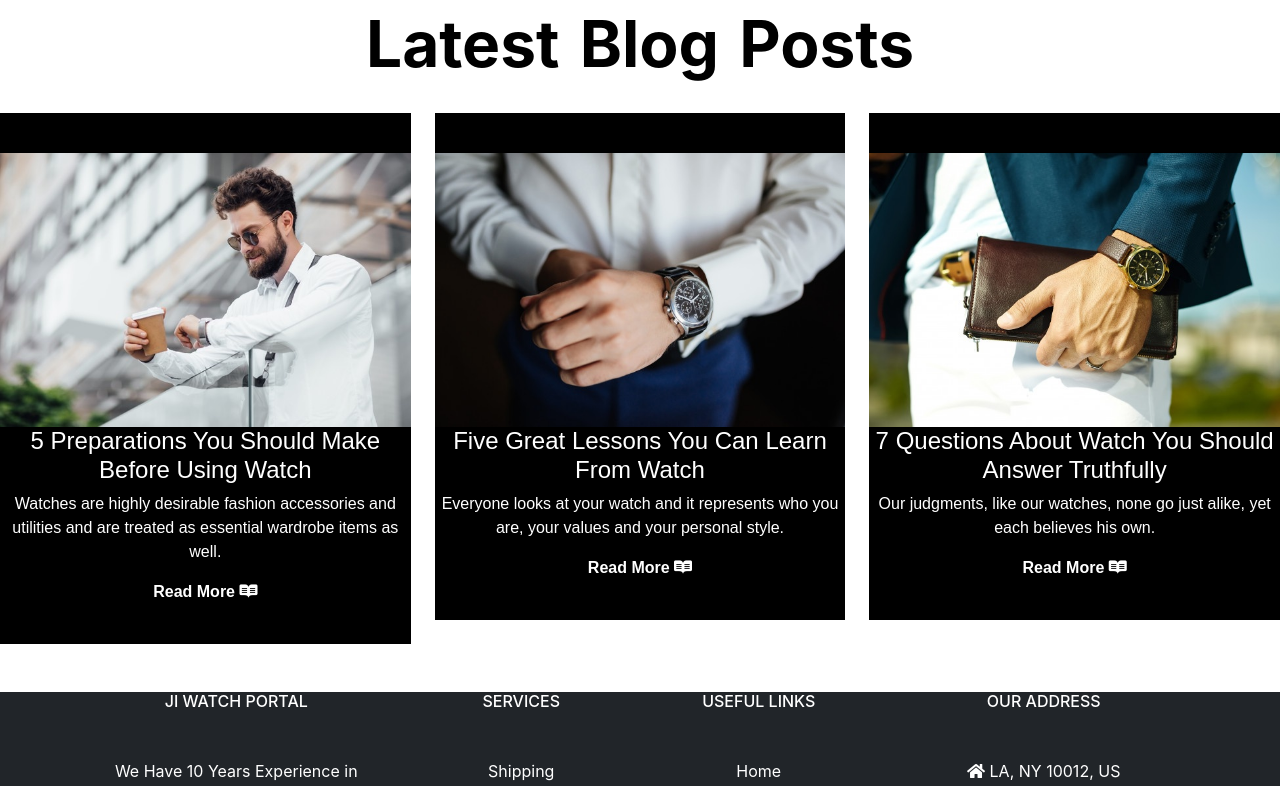
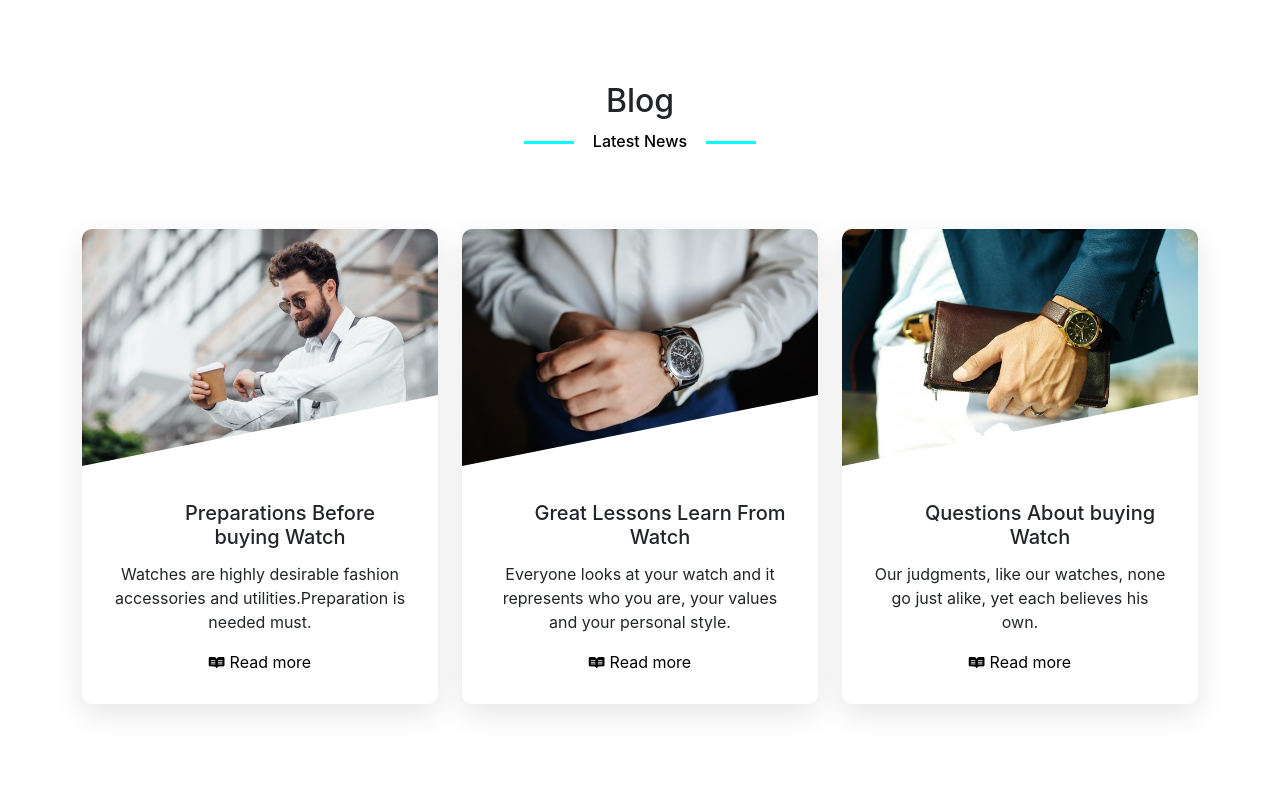
Before and after one commit to JahidIqbal/Watch-collection-react, a React (Create React App) app: page /home in a window 1280 px wide. Shown: the part 1020-1806 px from the top of the page. Built offline with nearby package versions, Linux system fonts and the light colour scheme; no server answers.

Commit message:
updated project

```diff
--- a/src/Components/Banner/Banner.css
+++ b/src/Components/Banner/Banner.css
@@ -14,14 +14,43 @@
   }
 
   .carousel-indicators .active{
-    background-color: #f00;
+    background-color: white;
 }
 
 
-/*  */
-@import url('https://fonts.googleapis.com/css2?family=Alfa+Slab+One&display=swap');
+
+ @import url('https://fonts.googleapis.com/css2?family=Alfa+Slab+One&display=swap');
 * {
   padding: 0;
   margin: 0;
   box-sizing: border-box;
 }
+
+
+/* animation */
+
+.carousel-caption {
+  font-weight: 700;
+  text-align: center;
+  font-size: 2vw;
+
+  text-transform: uppercase;
+  background: linear-gradient(90deg, rgb(216, 204, 204), #fff, rgb(211, 199, 199));
+  letter-spacing: 5px;
+  -webkit-background-clip: text;
+  background-clip: text;
+  -webkit-text-fill-color: transparent;
+  background-repeat: no-repeat;
+  background-size: 80%;
+  animation: shine 4s linear ;
+
+}
+
+@keyframes shine {
+  0% {
+    background-position-x: -500%;
+  }
+  100% {
+    background-position-x: 500%;
+  }
+}
--- a/src/Components/Blog/Blog.css
+++ b/src/Components/Blog/Blog.css
@@ -1,4 +1,4 @@
-
+/*
 h1 {
     color: black;
     word-spacing: 5px;
@@ -36,4 +36,123 @@ h1 {
     padding-right: 10px;
     color: #909090;
     font-size: 11px;
+} */
+
+
+/* new */
+
+
+
+
+.blog img{
+    max-width: 100%;
 }
+.blog-head {
+  margin-bottom: 70px;
+}
+
+.blog-head h6{
+  color:black;
+  position: relative;
+  display: inline-block;
+  text-transform: capitalize;
+}
+
+.blog-head h6:after, .blog-head h6:before{
+  position: absolute;
+  content: "";
+  width: 50px;
+  height: 3px;
+  background: aqua;
+  top: 50%;
+}
+
+.blog-head h6:after{
+  right: 120%;
+}
+
+.blog-head h6:before{
+  left: 120%;
+}
+
+.overlay{
+  position: absolute;
+  top: 0;
+  left: 0;
+  width: 100%;
+  height: 100%;
+  background-color: rgba(0, 0, 0, 0.5);
+  z-index: 0;
+}
+.blog{
+
+      padding: 100px 0;
+    min-height: 100vh;
+}
+
+.blog .item{
+  background-color: #fff;
+  box-shadow: 0 10px 30px rgba(0, 0, 0, 0.1);
+  border-radius: 10px;
+  overflow: hidden;
+  position: relative;
+  margin-bottom: 40px;
+}
+
+.blog .item .more{
+  position: absolute;
+  right: 30px;
+  bottom: 20px;
+  box-shadow: 0 0 30px rgba(0, 0, 0, 0.1);
+  color: black;
+  font-size: 19px;
+  width: 40px;
+  height: 40px;
+  border-radius: 50%;
+  line-height: 40px;
+  text-align: center;
+  transform: translate(0 , 100px);
+  transition: all 0.3s ease-in-out;
+
+}
+
+.blog .item:hover .more{
+  transform: translate(0 , 0)
+}
+
+.blog .item:hover .img img{
+  transition: all 0.4s ease;
+}
+
+.blog .item:hover .img img{
+  transform: rotate(-5deg) scale(1.2 , 1.2);
+}
+
+.blog .item .img{
+  clip-path: polygon(0 0, 100% 0, 100% 70%, 0 100%, 0 75%);
+}
+
+.blog .item .info{
+  padding: 30px;
+  position: relative;
+}
+
+
+.blog .item .info .date span {
+    transform: rotate(-45deg);
+    display: inline-block;
+}
+.blog .item .info h5:hover{
+  color:black;
+}
+
+.blog .item .info .user{
+  margin-top: 20px;
+  color: black;
+  text-decoration: none;
+}
+
+.blog .item .info .user i{
+  margin-right: 5px;
+  font-size: 14px;
+}
--- a/src/Components/Blog/Blog.js
+++ b/src/Components/Blog/Blog.js
@@ -6,44 +6,103 @@ import blog3 from '../../images/he.jpg'
 import { Link } from 'react-router-dom';
 const Blog = () => {
     return (
-        <div className="mt-4">
-            <section id="blog">
-                <div className="row">
-                    <div className=" text-center">
-                        <h1 className=" fw-bolder display-3 "> Latest Blog Posts </h1>
+        <div classNameName="mt-4">
+
+            {/* <div classNameName="row">
+                    <div classNameName=" text-center">
+                        <h1 classNameName=" fw-bolder display-3 "> Latest Blog Posts </h1>
                     </div>
                 </div>
 
-                <div className="row">
-                    <div className="col-lg-4 col-md-4 col-sm-4 col-xs-12" data-aos="fade-right">
-                        <div className="blog column text-center ">
+                <div classNameName="row">
+                    <div classNameName="col-lg-4 col-md-4 col-sm-4 col-xs-12" data-aos="fade-right">
+                        <div classNameName="blog column text-center ">
                             <img src={blog1} alt="" width="100%" />
-                            <h4 className="text-white">5 Preparations You Should Make Before Using Watch</h4>
-                            <p className="text-white font-italic">Watches are highly desirable fashion accessories and utilities and are treated as essential wardrobe items as well.</p>
-                            <Link className="text-decoration-none text-white fw-bolder" to="">Read More <i className="fab fa-readme"></i></Link>
+                            <h4 classNameName="text-white">5 Preparations You Should Make Before Using Watch</h4>
+                            <p classNameName="text-white font-italic">Watches are highly desirable fashion accessories and utilities and are treated as essential wardrobe items as well.</p>
+                            <Link classNameName="text-decoration-none text-white fw-bolder" to="">Read More <i classNameName="fab fa-readme"></i></Link>
                         </div>
                     </div>
 
-                    <div className="col-lg-4 col-md-4 col-sm-4 col-xs-12" data-aos="fade-up">
-                        <div className="blog column text-center">
+                    <div classNameName="col-lg-4 col-md-4 col-sm-4 col-xs-12" data-aos="fade-up">
+                        <div classNameName="blog column text-center">
                             <img src={blog2} alt="" width="100%" />
-                            <h4 className="text-white">Five Great Lessons You Can Learn From Watch</h4>
-                            <p className="text-white font-italic">Everyone looks at your watch and it represents who you are, your values and your personal style.</p>
-                            <Link className="text-decoration-none text-white fw-bolder" to="">Read More <i className="fab fa-readme"></i></Link>
+                            <h4 classNameName="text-white">Five Great Lessons You Can Learn From Watch</h4>
+                            <p classNameName="text-white font-italic">Everyone looks at your watch and it represents who you are, your values and your personal style.</p>
+                            <Link classNameName="text-decoration-none text-white fw-bolder" to="">Read More <i classNameName="fab fa-readme"></i></Link>
                         </div>
                     </div>
 
-                    <div className="col-lg-4 col-md-4 col-sm-4 col-xs-12" data-aos="fade-left">
-                        <div className="blog column text-center">
+                    <div classNameName="col-lg-4 col-md-4 col-sm-4 col-xs-12" data-aos="fade-left">
+                        <div classNameName="blog column text-center">
                             <img src={blog3} alt="" width="100%" />
-                            <h4 className="text-white">7 Questions About Watch You Should Answer Truthfully</h4>
-                            <p className="text-white font-italic">Our judgments, like our watches, none go just alike, yet each believes his own.</p>
-                            <Link className="text-decoration-none text-white fw-bolder" to="">Read More <i className="fab fa-readme"></i></Link>
+                            <h4 classNameName="text-white">7 Questions About Watch You Should Answer Truthfully</h4>
+                            <p classNameName="text-white font-italic">Our judgments, like our watches, none go just alike, yet each believes his own.</p>
+                            <Link classNameName="text-decoration-none text-white fw-bolder" to="">Read More <i classNameName="fab fa-readme"></i></Link>
+                        </div>
+                    </div>
+                </div> */}
+
+
+            <section className="blog" data-scroll-index="4">
+                <div className="container">
+
+                    <div className="blog-head text-center">
+                        <h2>Blog</h2>
+                        <h6>latest news</h6>
+                    </div>
+
+
+                    <div className="row">
+                        <div className="col-md-6 col-lg-4">
+                            <div className="item">
+                                <div className="img">
+                                    <img src={blog1} alt="" />
+                                </div>
+                                <div className="info">
+
+                                    <Link className='text-decoration-none text-dark' to=""><h5> Preparations Before buying Watch</h5></Link>
+                                    <p>Watches are highly desirable fashion accessories and utilities.Preparation is needed must.</p>
+                                    <Link to="" className="user"><i className="fab fa-readme"></i>Read more</Link>
+                                    <Link to="" className="more"><i className="fas fa-long-arrow-alt-right"></i></Link>
+
+                                </div>
+                            </div>
+                        </div>
+
+                        <div className="col-md-6 col-lg-4">
+                            <div className="item">
+                                <div className="img">
+                                    <img src={blog2} alt="" />
+                                </div>
+                                <div className="info">
+
+                                    <Link className='text-decoration-none text-dark' to=""><h5>Great Lessons Learn From Watch</h5></Link>
+                                    <p>Everyone looks at your watch and it represents who you are, your values and your personal style.</p>
+                                    <Link to="" className="user"><i className="fab fa-readme"></i>Read more</Link>
+                                    <Link to="" className="more"><i className="fas fa-long-arrow-alt-right"></i></Link>
+                                </div>
+                            </div>
+                        </div>
+
+                        <div className="col-md-6 col-lg-4">
+                            <div className="item">
+                                <div className="img">
+                                    <img src={blog3} alt="" />
+                                </div>
+                                <div className="info">
+
+                                    <Link className='text-decoration-none text-dark' to=""><h5>Questions About buying Watch</h5></Link>
+                                    <p>Our judgments, like our watches, none go just alike, yet each believes his own.</p>
+                                    <Link to="" className="user"><i className="fab fa-readme"></i>Read more</Link>
+                                    <Link to="" className="more"><i className="fas fa-long-arrow-alt-right"></i></Link>
+                                </div>
+                            </div>
                         </div>
                     </div>
                 </div>
+            </section>
 
-            </section>
         </div>
     );
 };
```
Also changed, not shown: src/Components/Banner/Banner.js (+14 -9 lines).
